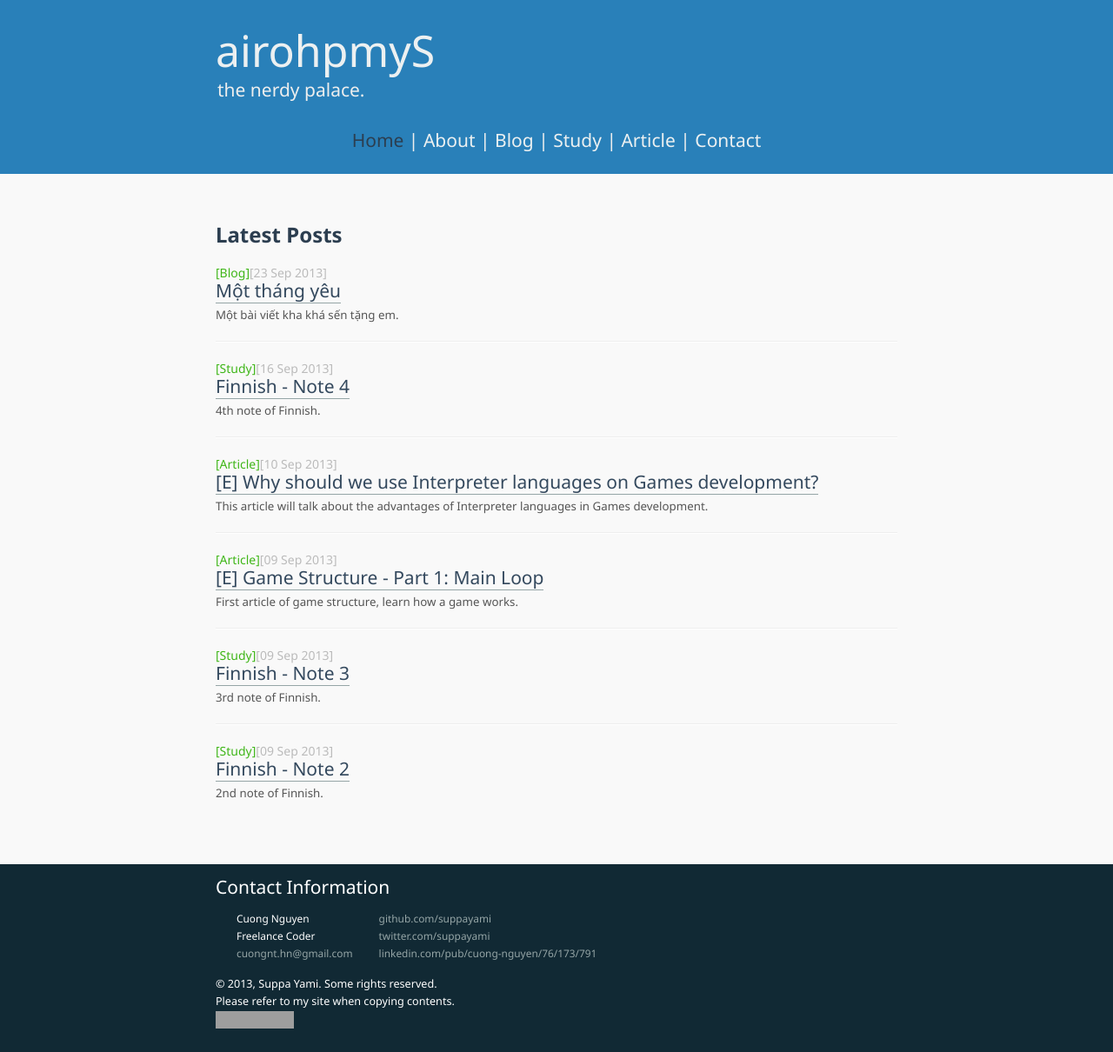
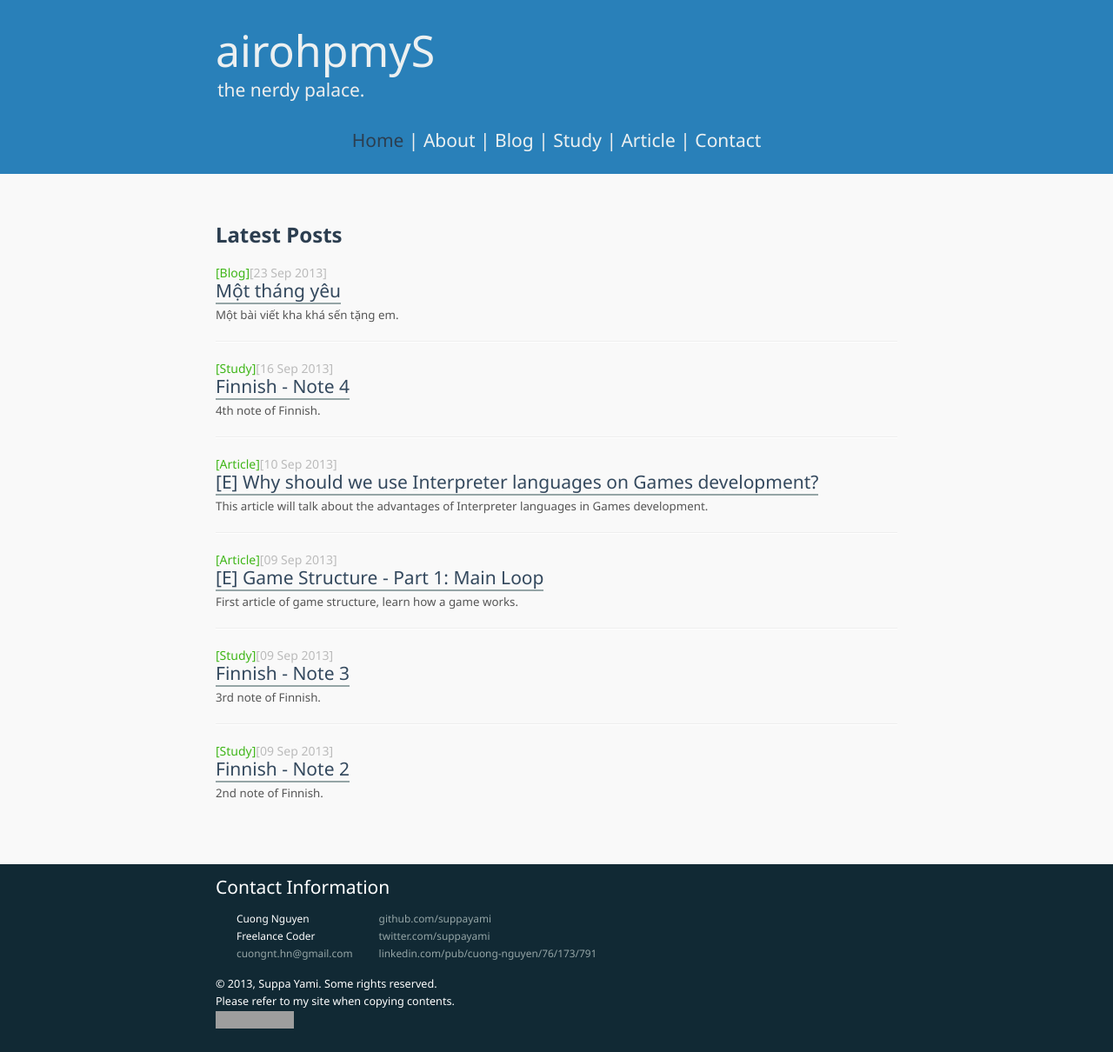
Before and after one commit to suppayami/yamiworld.com, a Jekyll site: the page built from index.html, in a window 1280 px wide. Shown: the whole page at 87% size. Built offline with Jekyll 4.4.1, drawn with Linux system fonts in a browser that asks for light colours; some web fonts are replaced; Markdown is read by kramdown in place of the engine named in the settings; grey boxes are pictures that could not be loaded.

Commit message:
Fixed theme.

```diff
--- a/css/main.css
+++ b/css/main.css
@@ -186,7 +186,7 @@ body {
 .posts a {
   text-decoration: none;
   color: #34495e;
-  border-bottom: 1px solid #95a5a6;
+  border-bottom: 2px solid #95a5a6;
   -webkit-transition: all 0.5s ease;
   -moz-transition: all 0.5s ease;
   -o-transition: all 0.5s ease;
```
Also changed, not shown: 1 other file.
